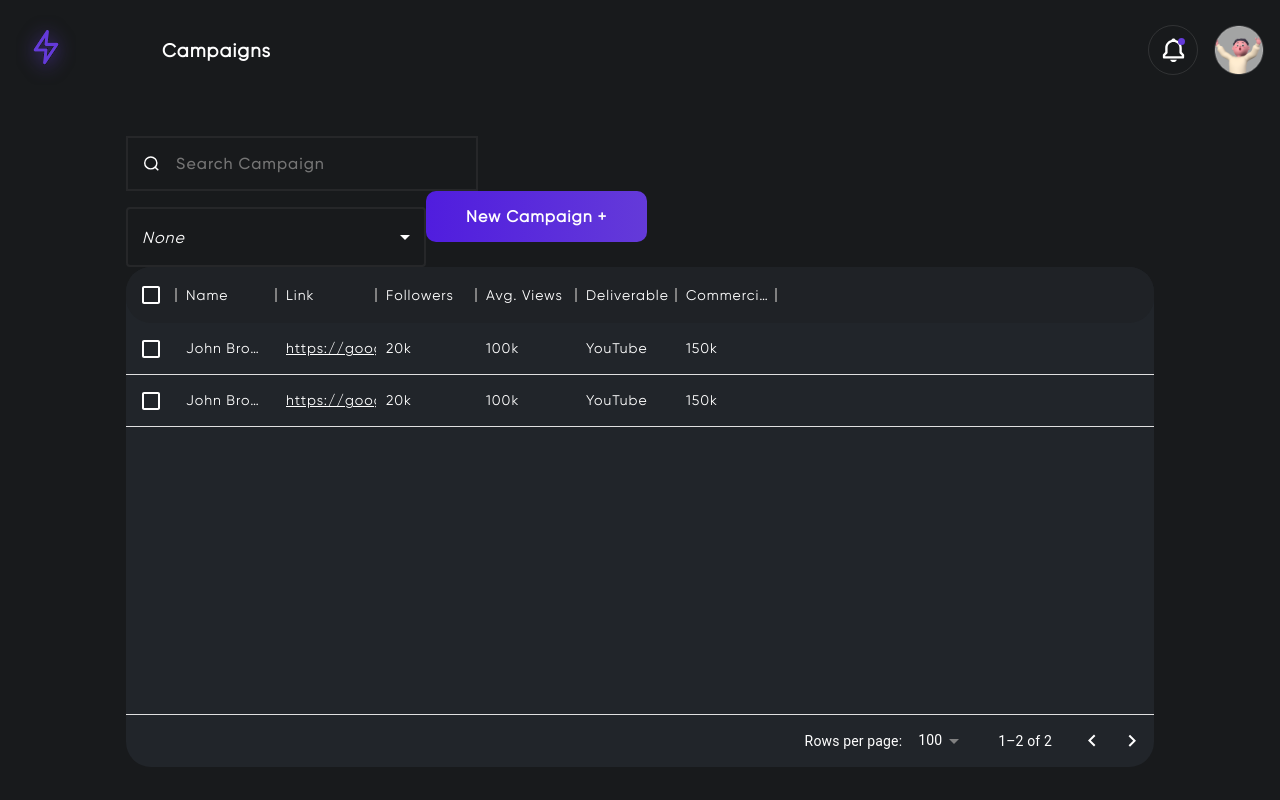
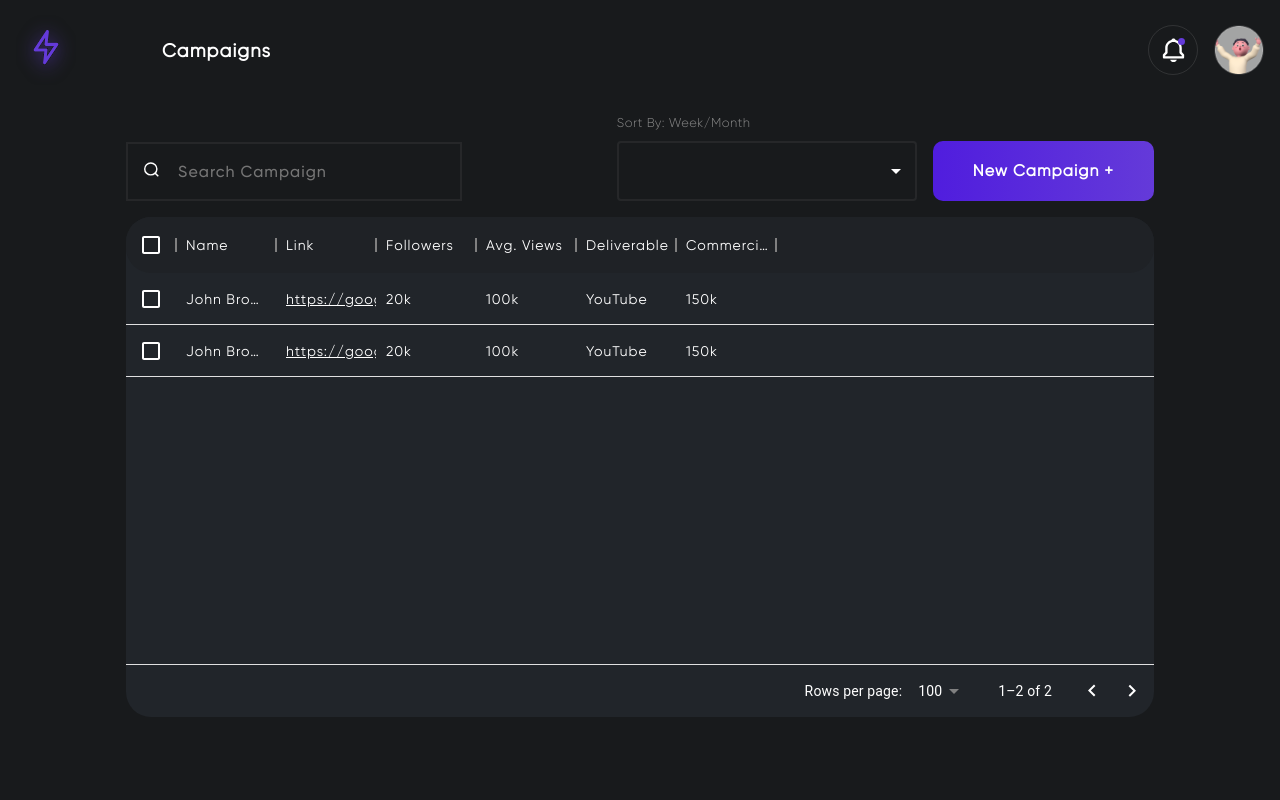
Before and after one commit to SimranSardar/taag-client, a React (Create React App) app: page / in a window 1280 px wide. Built offline with nearby package versions, Linux system fonts and the light colour scheme; a web font is replaced by a local one.

Commit message:
minor ui changes

```diff
--- a/src/components/Button/Button.module.scss
+++ b/src/components/Button/Button.module.scss
@@ -3,7 +3,7 @@
 .btn {
   border: none;
   outline: none;
-  padding: 1rem 2rem;
+  padding: 1.3rem 2rem;
   min-width: 100px;
   color: white;
   text-transform: capitalize;
--- a/src/components/InputField/InputField.jsx
+++ b/src/components/InputField/InputField.jsx
@@ -67,6 +67,7 @@ const Search = ({ searchProps }) => {
       />
 
       <img src={search} alt="Search" />
+      <div className={styles.autofill}></div>
     </div>
   );
 };
--- a/src/components/InputField/InputField.module.scss
+++ b/src/components/InputField/InputField.module.scss
@@ -6,8 +6,7 @@
   align-items: flex-start;
   width: 300px;
   input ,textarea{
-    padding: 1rem;
-
+    padding: calc( 1rem + 2px);
     border-radius: 4px;
     outline: none;
     font-family: Gilroy-500 ;
@@ -16,6 +15,7 @@
     width: 100%;
     resize: none;
     color: white;
+    border:2px solid rgba($color: #ffffff, $alpha: 0.1);
   }
   input:focus,textarea:focus{
     border-color: var(--clr-primary);
@@ -29,12 +29,46 @@
   input:focus + label,textarea:focus + label{
     color:white;
   }
+
+
+// input:-webkit-autofill,
+// input:-webkit-autofill:hover,
+// input:-webkit-autofill:focus,
+// input:-webkit-autofill:active {
+//     -webkit-box-shadow: 0 0 0 30px  var(--clr-bg-dark) inset !important;
+// }
+
+// @-webkit-keyframes autofill {
+//     0%,
+//     100% {
+//         color: white;
+//         background: transparent;
+//     }
+// }
+
+// input:-webkit-autofill {
+//     -webkit-animation-delay: 1s; /* Safari support - any positive time runs instantly */
+//     -webkit-animation-name: autofill;
+//     -webkit-animation-fill-mode: both;
+// }
+// input:-webkit-autofill {
+//     position: absolute;
+//     top:0;
+//     z-index: 0;
+//     left:0;
+//     width:100%;
+//     height: 100%;
+//     background-color: #e8f0fe;
+//   }
 }
+
+
 .container.search{
   position: relative;
   border: 2px solid rgba(255, 255, 255, 0.06);
   width:fit-content;
   img{
+    z-index: 1;
     position: absolute;
     left:0;
     top:1.1rem;
@@ -42,14 +76,16 @@
     margin:0 1rem;
   }
   input{
+    z-index: 1;
 border:none;
 width:300px;
-margin:0 1rem 0  2rem;
+margin:0 0rem 0  2rem;
   }
 
 
   input[type="search"]::-webkit-search-cancel-button {
     -webkit-appearance: none;
+    z-index: 1;
     height: 1em;
     width: 1em;
     border-radius: 50em;
--- a/src/components/InputSelect/InputSelect.jsx
+++ b/src/components/InputSelect/InputSelect.jsx
@@ -27,9 +27,6 @@ const InputSelect = ({
         displayEmpty
         inputProps={{ "aria-label": "Without label" }}
       >
-        <MenuItem value="">
-          <em>None</em>
-        </MenuItem>
         {options.map((option, index) => {
           return (
             <MenuItem key={index} value={option?.value}>
--- a/src/pages/Home/Home.jsx
+++ b/src/pages/Home/Home.jsx
@@ -120,8 +120,9 @@ const Home = () => {
           onChange={handleChange}
           placeholder={"Search Campaign"}
         />
+        <div>
           <InputSelect
-          placeholder={"Sort By: Week/Month"}
+            label={"Sort By: Week/Month"}
             name={"sortBy"}
             onChange={handleChange}
             options={sortingOptions}
@@ -135,6 +136,7 @@ const Home = () => {
             New Campaign +
           </Button>
         </div>
+      </div>
       <div className={styles.tableContainer}>
         <CustomTable columns={columns} data={data} />
       </div>
--- a/src/pages/Home/Home.module.scss
+++ b/src/pages/Home/Home.module.scss
@@ -2,8 +2,7 @@
 
 .container {
   width: 100%;
-  padding: 1rem;
-  padding: 2rem 1rem;
+  padding: 0rem 1rem;
   .tableContainer {
     // width: var(--fixed-width);
 
@@ -11,4 +10,18 @@
     // overflow: hidden;
     height: 500px;
   }
+  .header{
+    @extend .flexRow;
+    align-items: flex-end;
+    justify-content: space-between;
+    margin-bottom: 1rem;
+    >div{
+      @extend .flexRow;
+      align-items: flex-end;
+    justify-content: space-between;
+    button{
+      margin-left: 1rem;
+    }
+    }
+  }
 }
```
Lines whose indentation alone changed are shown as unchanged.
